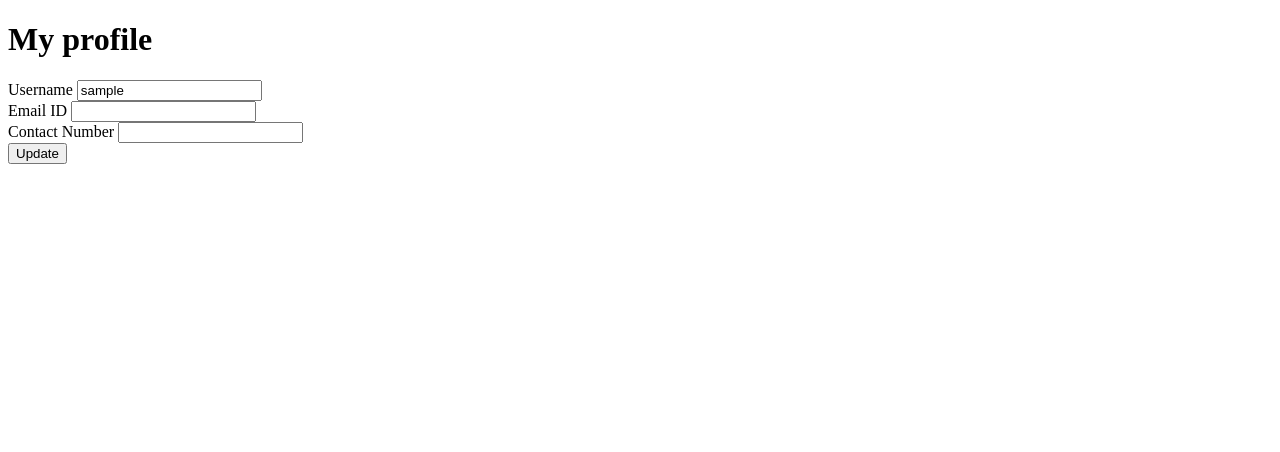
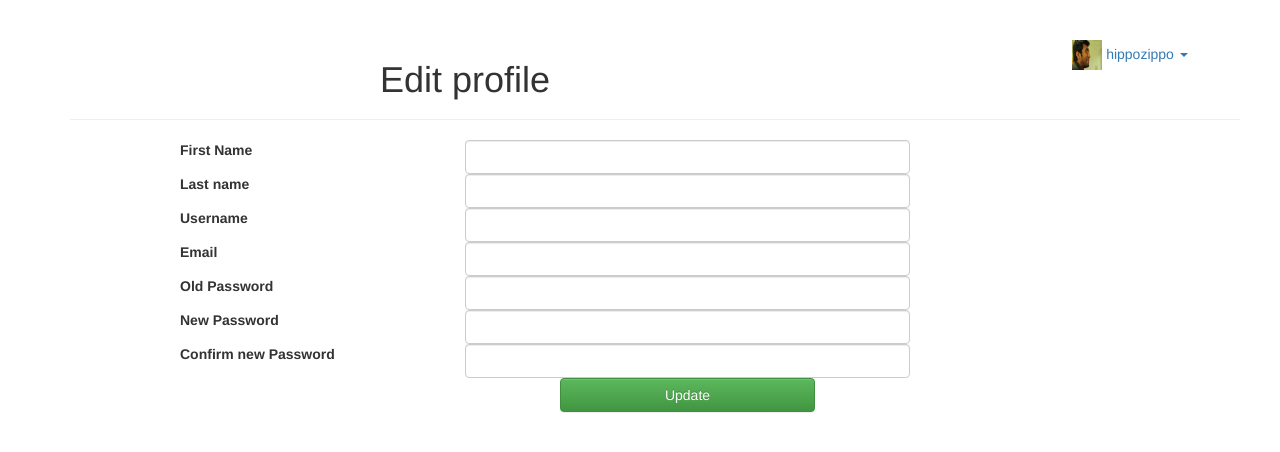
Before and after one commit to abdulnas204/eHaat, a PHP site: page /user/profile.php in a window 1280 px wide. Shown: the top 452 px of the page. Run offline with PHP 8.4, Linux system fonts and the light colour scheme; the visitor is signed in with stand-in values (Sample User, id 1); data that the repository does not hold is empty.

Commit message:
added UI for user/profile.php

```diff
--- a/user/profile.php
+++ b/user/profile.php
@@ -1,18 +1,21 @@
 <?php
-session_start();
-require_once('../common/util.php');
-require_once('./backend/precheck.php');
-require_once('backend/fetchUserInfo.php');
+//session_start();
+//require_once('../common/util.php');
+//require_once('./backend/precheck.php');
+//require_once('backend/fetchUserInfo.php');
 ?>
 <!DOCTYPE html>
 <html lang="en">
 <head>
 	<meta charset="UTF-8">
 	<title>eHaat - User's order</title>
+	<link rel="stylesheet" href="../resource/css/bootstrap.min.css">
+    <link rel="stylesheet" type="text/css" href="../resource/css/bootstrap-theme.min.css">
+    <script src="../resource/js/jquery.min.js"></script>
+    <script type="text/javascript" src="../resource/js/bootstrap.min.js"></script>
 </head>
 <body>
-	<h1>My profile</h1>
-	<form action="./backend/updateProfile.php" method="POST">
+	<!--
 		<label for="username">Username</label>
 		<input name="username" type="text" value="<?=$username?>"><br>
 		<label for="email">Email ID</label>
@@ -21,5 +24,80 @@ require_once('backend/fetchUserInfo.php');
 		<input name="contact" type="number" value="<?=$contact?>"><br>
 		<input type="submit" name="update" value="Update">
 	</form>
+-->
+	<div class="container">
+
+			<div id="header" class="container page-header text-center">
+				<div class="col-md-8">
+					<h1 class="voffset">Edit profile</h1>
+				</div>
+				<div class="col-md-2"></div>
+				<div class="col-md-2">
+					<!-- avatar-create new repo-logout -->
+					<div class="dropdown">
+
+					<a class="dropdown-toggle avatar" data-toggle="dropdown" role="button" aria-expanded="false" href="#">
+					    <img height="30" width="30" src="../resource/img/raj.jpg" alt="@hippozippo"></img>
+				        	<span>hippozippo</span>
+							<span class="caret"></span>
+					</a>
+			    	<ul class="dropdown-menu" role="menu">
+					    <li><a href="repo.php">Repositories</a></li>
+					    <li><a href="dashboard.php">Dashboard</a></li>
+					    <li><a href="../index.php">Logout</a></li>
+					</ul>
+
+					</div>
+				</div>
+			</div>
+
+			<form action="./backend/updateProfile.php" method="POST">
+				<div class="form-group">
+
+					<label for="username" class="col-md-offset-1 col-sm-3 control-label">First Name</label>
+					<div class="col-sm-5">
+						<input type="text" name="username" class="form-control">
+					</div>
+				</div>
+				<div class="form-group">
+					<label for="username" class="col-md-offset-1 col-sm-3 control-label">Last name</label>
+					<div class="col-sm-5">
+						<input type="text" name="username" class="form-control">
+					</div>
+				</div>
+				<div class="form-group">
+					<label for="username" class="col-md-offset-1 col-sm-3 control-label">Username</label>
+					<div class="col-sm-5">
+						<input type="text" name="username" class="form-control">
+					</div>
+				</div>
+				<div class="form-group">
+					<label for="email" class="col-md-offset-1 col-sm-3 control-label">Email</label>
+					<div class="col-sm-5">
+						<input type="text" name="email" class="form-control">
+					</div>
+				</div>
+				<div class="form-group">
+					<label for="password" class="col-md-offset-1 col-sm-3 control-label">Old Password</label>
+					<div class="col-sm-5">
+						<input type="password" name="password" class="form-control">
+					</div>
+				</div>
+				<div class="form-group">
+					<label for="password" class="col-md-offset-1 col-sm-3 control-label">New Password</label>
+					<div class="col-sm-5">
+						<input type="password" name="password" class="form-control">
+					</div>
+				</div>
+				<div class="form-group">
+					<label for="confirm_pass" class="col-md-offset-1 col-sm-3 control-label">Confirm new Password</label>
+					<div class="col-sm-5">
+						<input type="password" name="confirm_pass" class="form-control">
+					</div>
+				</div>
+				<div class="col-md-offset-5 col-md-3">
+					<input type="submit" name="register-btn" id="register-btn" class="btn btn-success btn-block voffset1" value="Update">
+				</div>
+			</form>
 </body>
 </html>
```
Also changed, not shown: user/index.php (+25 -2 lines), resource/img/raj.jpg (added).
